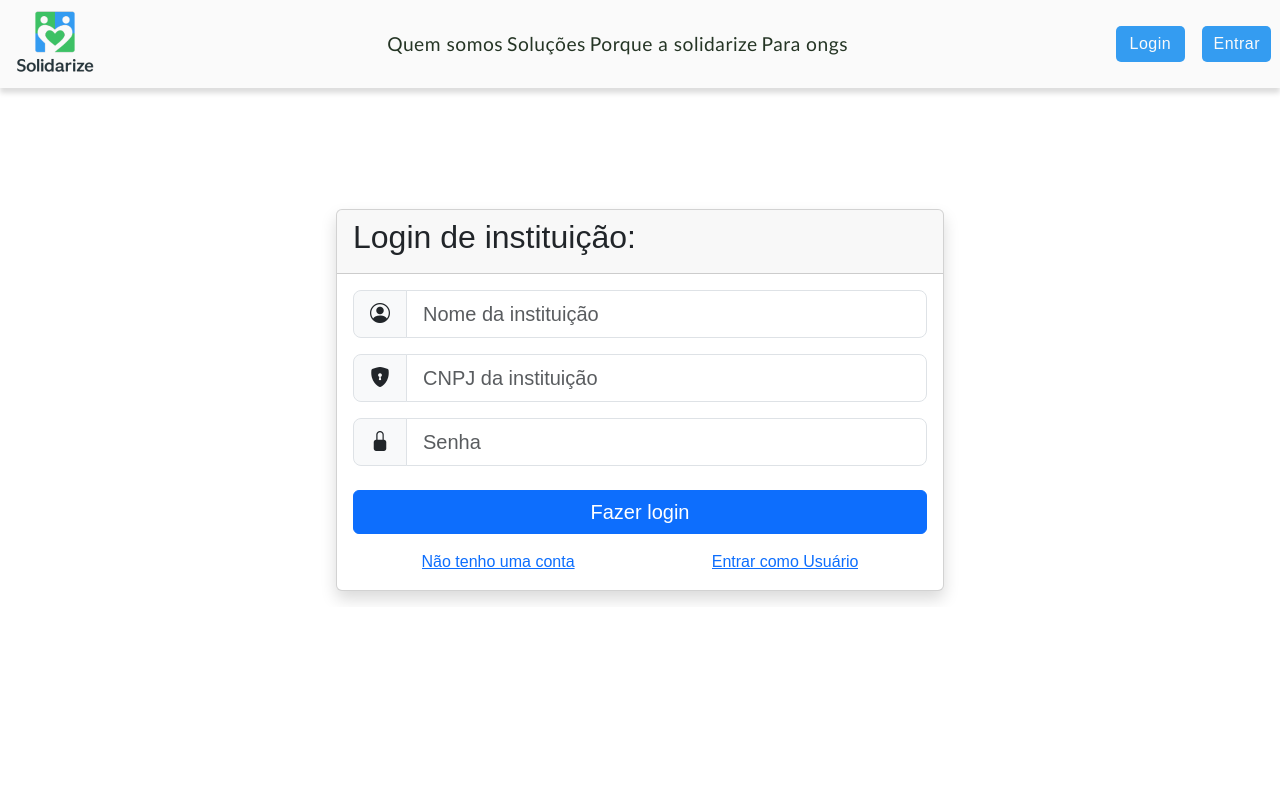
After one commit to theselegadev/solidarize, a PHP site: page /ongLogin.html in a window 1280 px wide. The commit adds this page. Run offline with PHP 8.4, Linux system fonts and the light colour scheme.

Commit message:
login page ong

```diff
--- a/App/css/style.css
+++ b/App/css/style.css
@@ -120,7 +120,11 @@ main{
 .box-left p{
     font-size: large;
 }
-.box-left > button{
+.box-left > .button{
+    text-decoration: none;
+    display: flex;
+    justify-content: center;
+    align-items: center;
     height: 9%;
     width: 60%;
     font-size: large;
@@ -132,7 +136,7 @@ main{
     box-shadow: 0 4px 6px rgba(59, 130, 246, 0.3);
     cursor: pointer;
 }
-.box-left > button:hover{
+.box-left > .button:hover{
     background-color: #60A5FA;
     transform: translateY(-2px);
     box-shadow: 0 6px 12px rgba(59, 130, 246, 0.4);
@@ -201,7 +205,11 @@ main{
     justify-content: center;
     align-items: center;
 }
-.box-button button{
+.box-button .button{
+    text-decoration: none;
+    display: flex;
+    justify-content: center;
+    align-items: center;
     background-color: #2D6A4F;
     color: #FFFFFF;
     border: none;
@@ -213,7 +221,7 @@ main{
     transition: background-color 0.3s ease, transform 0.2s ease;
     box-shadow: 0 4px 6px rgba(45, 106, 79, 0.3);
 }
-.box-button button:hover{
+.box-button .button:hover{
     background-color: #52B788;
     transform: translateY(-2px);
     box-shadow: 0 6px 12px rgba(45, 106, 79, 0.4);
@@ -440,7 +448,7 @@ footer{
         align-items: center;
         box-shadow: 0px 8px 0px #d6c101;
     }
-    .box-left > button{
+    .box-left > .button{
         height: 5%;
     }
     /* section solutions */
--- /dev/null
+++ b/App/ongLogin.html
@@ -0,0 +1,77 @@
+<!DOCTYPE html>
+<html lang="pt-br">
+<head>
+    <meta charset="UTF-8">
+    <meta name="viewport" content="width=device-width, initial-scale=1.0">
+    <title>Solidarize | Login</title>
+    <link rel="stylesheet" href="css/style.css">
+    <link rel="stylesheet" href="css/bootstrap.min.css">
+    <link rel="stylesheet" href="https://cdn.jsdelivr.net/npm/bootstrap-icons@1.11.3/font/bootstrap-icons.css">
+</head>
+<body>
+    <header>
+        <div>
+            <img src="assets/Sem nome (110 x 110 px).png" alt="imagem-logo">
+        </div>
+        <div class="menu-button" id="menuButton">
+            <div></div>
+            <div></div>
+            <div></div>
+        </div>
+        <div class="menu" id="menu">
+            <div></div>
+            <nav>
+                <a class="a" href="index.html#quem-somos">Quem somos</a>
+                <a class="a" href="index.html#solutions">Soluções</a>
+                <a class="a" href="index.html#porque">Porque a solidarize</a>
+                <a class="a" href="index.html#para-ongs">Para ongs</a>
+            </nav>
+            <div class="box-buttons">
+                <a class="button-header" href="userLogin.html">Login</a>
+                <a class="button-header" href="userEntrar.html">Entrar</a>
+            </div>
+        </div>
+    </header>
+    <main class="d-flex justify-content-center align-items-center" style="height: 100vh;">
+        <div class="row w-100 h-60 d-flex justify-content-center align-items-center">
+            <div class="col-12 col-lg-6 p-3">
+                <div class="card shadow">
+                    <div class="card-header">
+                        <h2>Login de instituição:</h2>
+                    </div>
+                    <div class="card-body">
+                        <form action="">
+                            <div class="input-group input-group-lg mb-3">
+                                <span class="input-group-text" id="basic-addon1">
+                                    <i class="bi bi-person-circle"></i>
+                                </span>
+                                <input type="text" class="form-control" placeholder="Nome da instituição" required>
+                            </div>
+                            <div class="input-group input-group-lg mb-3">
+                                <span class="input-group-text" id="basic-addon1">
+                                    <i class="bi bi-shield-lock-fill"></i>
+                                </span>
+                                <input type="text" class="form-control" placeholder="CNPJ da instituição" required>
+                            </div>
+                            <div class="input-group input-group-lg mb-3">
+                                <span class="input-group-text" id="basic-addon1">
+                                    <i class="bi bi-lock-fill"></i>
+                                </span>
+                                <input type="password" class="form-control" placeholder="Senha" required>
+                            </div>
+                            <button class="btn btn-primary w-100 mt-2 mb-3 fs-5" type="submit">Fazer login</button>
+                            <div class="d-flex justify-content-center align-items-center w-100">
+                                <div class="d-flex justify-content-around align-items-center w-lg-50 w-100 flex-lg-row flex-column">
+                                    <a href="ongEntrar.html">Não tenho uma conta</a>
+                                    <a href="userEntrar.html">Entrar como Usuário</a>
+                                </div>
+                            </div>
+                        </form>
+                    </div>
+                </div>
+            </div>
+        </div>
+    </main>
+    <script src="js/index.js"></script>
+</body>
+</html>
```
Also changed, not shown: App/index.html (+4 -4 lines), App/ongEntrar.html (+4 -4 lines).
